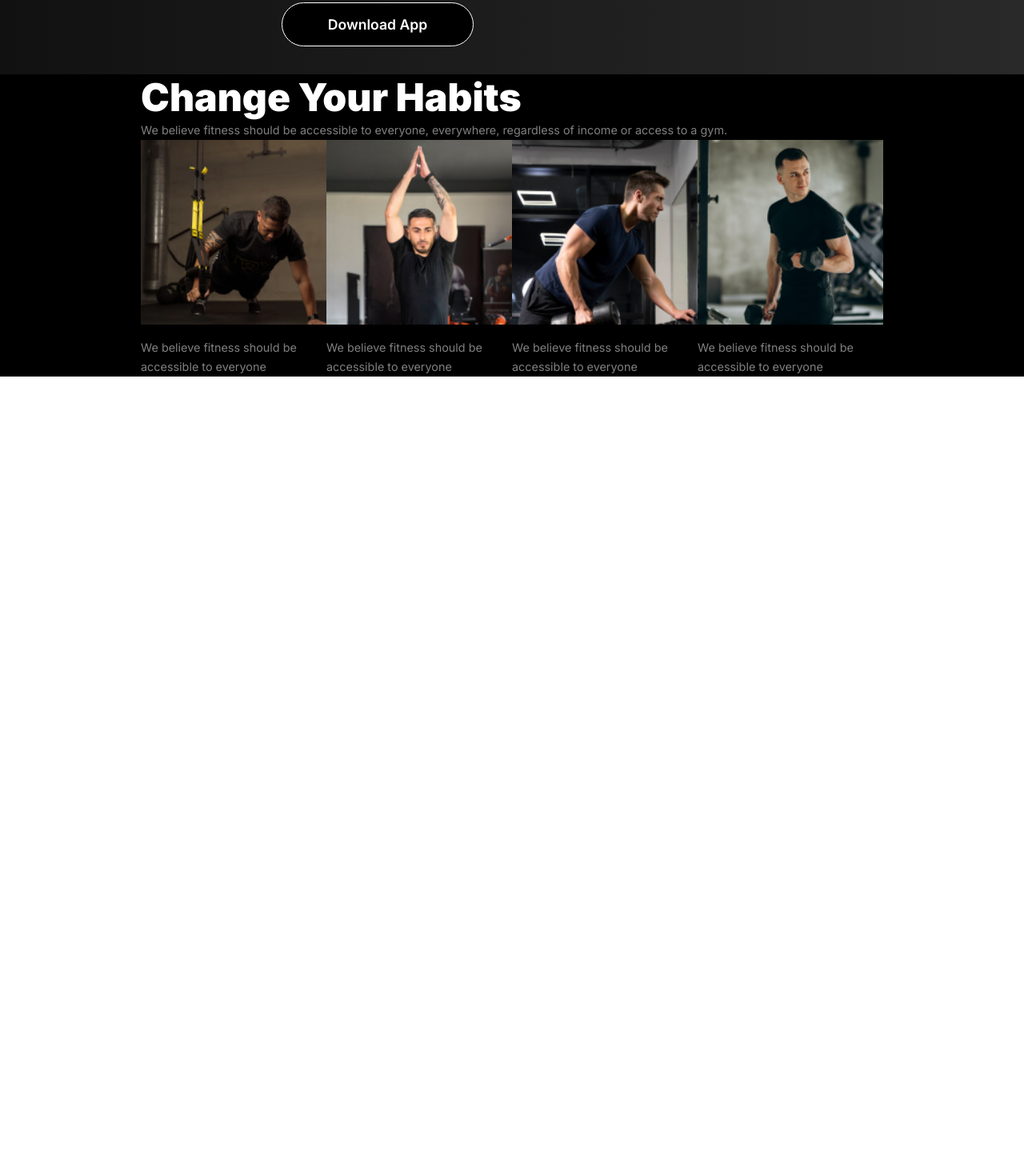
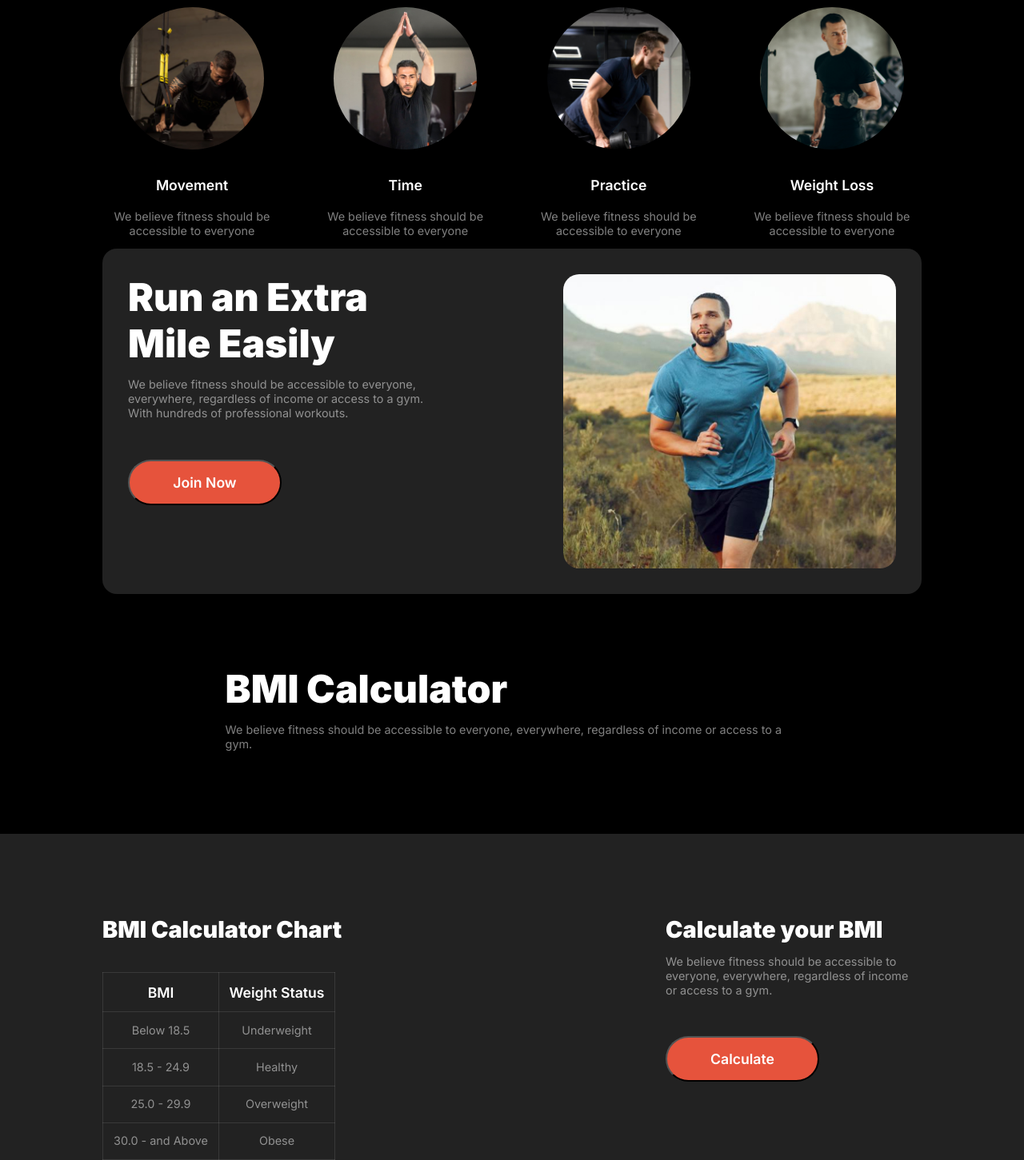
Before and after one commit to qazimustafijur/Assignment-2, a plain HTML site: page index.html in a window 1280 px wide. Shown: the part 1030-2481 px from the top of the page at 80% size. Before the commit the page ends 1501 px from the top, so only its background shows below. Drawn offline with Linux system fonts and the light colour scheme; a web font is replaced by a local one.

Commit message:
modifying second section

```diff
--- a/index.html
+++ b/index.html
@@ -17,14 +17,18 @@
                 <li class="nav-item">About</li>
             </ul>
         </nav>
-        <div class="hero-section flex-display padding-general">
+        <div class="hero-section flex-display">
             <div class="hero-text">
                 <p class="hero-head">Get body in <span class="curve">shape</span> & stay healthy</p>
                 <p id="hero-desc" class="small-text">A huge selection of health and fitness content, healthy recipes and transformation stories to help you get fit and stay fit!</p>
                 <button class="btn-primary">Join Club Now!</button><button id="downloadapp" class="btn-primary">Download App</button>
             </div>
-            <div class="hero-img">
-                <img src="images/Images 2.png" alt="">
+            <div class="hero-img flex-display">
+                <div class="tutorial-box bottom-box">
+                    <p>350+</p>
+                    <p class="small-text">Video Tutorial</p>
+                </div>
+                <div class="tutorial-box top-box">2</div>
             </div>
         </div>
     </header>
@@ -34,23 +38,79 @@
         <div class="moves flex-display">
             <div>
                 <img src="images/image 3.png" alt="">
-                <h4>Movement</h4>
+                <h4 class="medium-text">Movement</h4>
                 <p class="small-text">We believe fitness should be accessible to everyone</p>
             </div>
             <div>
                 <img src="images/image 2.png" alt="">
-                <h4>Time</h4>
+                <h4 class="medium-text">Time</h4>
                 <p class="small-text">We believe fitness should be accessible to everyone</p>
             </div>
             <div>
                 <img src="images/image 4.png" alt="">
-                <h4>Practice</h4>
+                <h4 class="medium-text">Practice</h4>
                 <p class="small-text">We believe fitness should be accessible to everyone</p>
             </div>
             <div>
                 <img src="images/image 5.png" alt="">
-                <h4>Weight Loss</h4>
+                <h4 class="medium-text">Weight Loss</h4>
                 <p class="small-text">We believe fitness should be accessible to everyone</p>
+            </div>
+        </div>
+    </section>
+    <section class="run-extra padding-general">
+        <div class="flex-display run-content">
+            <div class="run-txt">
+                <h2 class="large-text">Run an Extra <br>
+                    Mile Easily</h2>
+                <p class="small-text">We believe fitness should be accessible to everyone, everywhere, regardless of income or access to a gym. With hundreds of professional workouts.</p>
+                <button class="btn-primary">Join Now</button>
+            </div>
+            <div class="run-img-div">
+                <img src="images/run.jpg" alt="">
+            </div>
+        </div>
+    </section>
+    <section class="BMI black-background">
+        <div class="bmi-title padding-general">
+            <h2 class="large-text">BMI Calculator</h2>
+            <p class="small-text">We believe fitness should be accessible to everyone, everywhere, regardless of income or access to a gym.</p>
+        </div>
+        <div class="bmi-calc">
+            <div class="bmi-calc flex-display padding-general">
+                <div class="bmi-calc-d1">
+                <p class="semi-large-text">BMI Calculator Chart</p>
+                <br>
+                <br>
+                <table>
+                    <tr>
+                        <th class="medium-text">BMI</th>
+                        <th class="medium-text">Weight Status</th>
+                    </tr>
+                    <tr>
+                        <td class="small-text">Below 18.5</td>
+                        <td class="small-text">Underweight</td>
+                    </tr>
+                    <tr>
+                        <td class="small-text">18.5 - 24.9</td>
+                        <td class="small-text">Healthy</td>
+                    </tr>
+                    <tr>
+                        <td class="small-text">25.0 - 29.9</td>
+                        <td class="small-text">Overweight</td>
+                    </tr>
+                    <tr>
+                        <td class="small-text">30.0 - and Above</td>
+                        <td class="small-text">Obese</td>
+                    </tr>
+                </table>
+                </div>
+                <div class="bmi-calc-d2">
+                    <h3 class="semi-large-text">Calculate your BMI</h3>
+                    <p class="small-text">We believe fitness should be accessible to everyone, everywhere, regardless of income or access to a gym. </p>
+                    <div></div>
+                    <button class="btn-primary">Calculate</button>
+                </div>
             </div>
         </div>
     </section>
--- a/styles/styles.css
+++ b/styles/styles.css
@@ -8,37 +8,50 @@
 }
 img{
     width: 100%;
-    margin-bottom: -5px;
 }
 /* shared styles */
 .padding-general{
-    padding-left: 11rem;
-    padding-right: 11rem;
+    padding-left: 10%;
+    padding-right: 10%;
 }
 .small-text{
     color: rgba(255, 255, 255, 0.5);
     font-family: Inter;
     font-size: .9rem;
     font-weight: 400;
-    line-height: 24px;
+    line-height: 18px;
+    padding: .85rem 0;
 }
 .large-text{
     color: rgb(255, 255, 255);
     font-family: Inter;
-    font-size: 48px;
+    font-size: 3rem;
     font-weight: 900;
     line-height: 120%;
+}
+.semi-large-text{
+    color: rgb(255, 255, 255);
+    font-family: Inter;
+    font-size: 1.8rem;
+font-weight: 900;
+line-height: 120%;
+}
+.medium-text{
+    color: rgb(255, 255, 255);
+    font-family: Inter;
+    font-size: 1.1rem;
+    font-weight: 600;
 }
 .btn-primary{
     border-radius: 42px;
     background: rgb(230, 83, 60);
-    width: 240px;
-    padding: 16px;
+    width: 12rem;
+    padding: 1rem;
     color: rgb(255, 255, 255);
     font-family: Inter;
     font-size: 1.1rem;
     font-weight: 600;
-    margin: 35px 15px 35px 0;
+    margin: 35px 2% 0 0;
 }
 .flex-display{
     display: flex;
@@ -48,7 +61,9 @@ img{
 }
 /* nav and banner section styles */
 #hero-desc{
-    font-size: 1.1rem;
+    font-size: 1rem;
+    width: 30rem;
+    line-height: 24px;
 }
 #downloadapp{
     box-sizing: border-box;
@@ -92,25 +107,119 @@ img{
 }
 .hero-section{
     justify-content: space-between;
+    padding-top: 2rem;
 }
 .hero-head{
+    width: 27rem;
     color: rgb(255, 255, 255);
     font-family: Inter;
-    font-size: 4.9rem;
+    font-size: 4.5rem;
     font-weight: 900;
     line-height: 120%;
-    margin-bottom: 30px;
 
 }
 .hero-text{
-    width: 50%;
     margin-top: 4rem;
+    margin-bottom: 4rem;
+
+}
+.hero-img{
+    background: url("../images/Images\ 2.png");
+    background-position: right;
+    background-repeat: no-repeat;
+    justify-content: space-between;
+    align-items:end;
+
+}
+.bottom-box{
+    right: 4.5rem;
+    bottom: 2.5rem;
+}
+.top-box{
+    bottom: 63%;
+    left: 8%;
 }
 .curve{
     font-family: Miama;
     font-weight: 400
 }
+.tutorial-box{
+    box-sizing: border-box;
+    border: 1px solid rgba(255, 255, 255, 0.1);
+    border-radius: 12px;
+    backdrop-filter: blur(5px);
+    background: rgba(48, 48, 48, 0.54);
+    width: 11rem;
+    height: 6rem;
+    position: relative;
+}
 /* Change your Habit */
+.change-habit{
+    text-align: center;
+    padding-top: 6rem;
+}
+.moves img{
+    border-radius: 50% ;
+    width: 80%;
+}
+.moves div{
+    width: 14rem;
+}
 .moves{
+    padding-top: 3.2rem;
+    justify-content: space-between;
+    gap: 1rem;
+}
+.change-habit h4{
+    margin: 30px 0 6px 0;
+}
+/* run extra mile  */
+.run-extra{
+    background: rgb(0, 0, 0);
+}
+.run-extra>div{
+    border-radius: 18px;
+    background: rgb(34, 34, 34);
+}
+.run-content{
+    justify-content: space-between;
+    padding: 2rem ;
+    gap:1rem;
+}
+.run-img-div{
+    max-width: 26rem;
+    height: 23rem;
+    overflow: hidden;
+    border-radius: 20px;
 
 }
+.run-img-div img{
+    width: 90rem;
+    position: static;
+    margin-left: -45rem;
+    margin-top: -12rem;
+}
+.run-txt{
+    max-width: 40%;
+}
+/* BMI Calc  */
+.bmi-title{
+    padding: 7% 22%;
+
+}
+.bmi-calc{
+    background: rgb(34, 34, 34);
+    justify-content: space-between;
+    padding-top: 3.2rem;
+}
+.bmi-calc td,.bmi-calc th{
+    padding: .85rem 0;
+    border: 1px solid rgba(255, 255, 255, 0.1);
+    width: 9rem;
+    text-align: center;
+}
+.bmi-calc-d2{
+    width: 40vh;
+}
+
+.bmi-calc table{border-collapse: collapse;}
```
